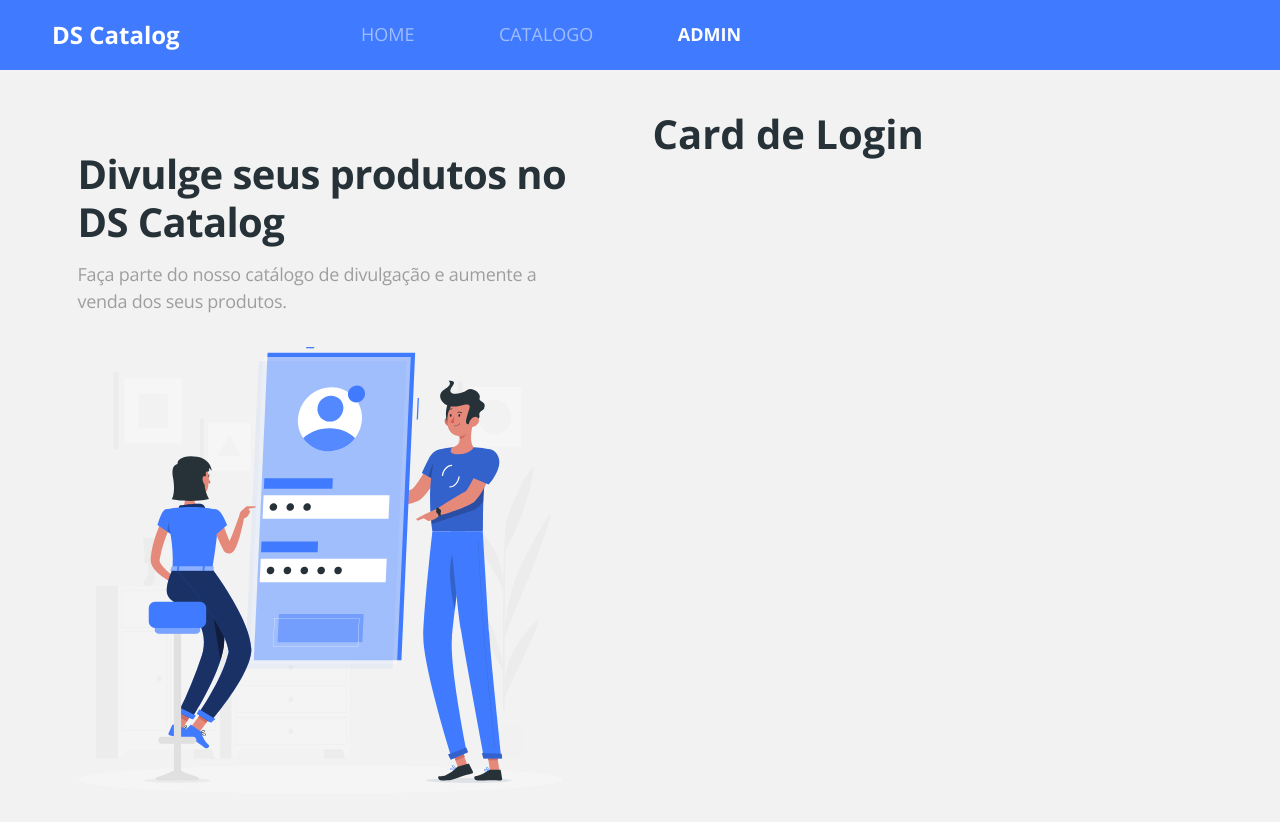
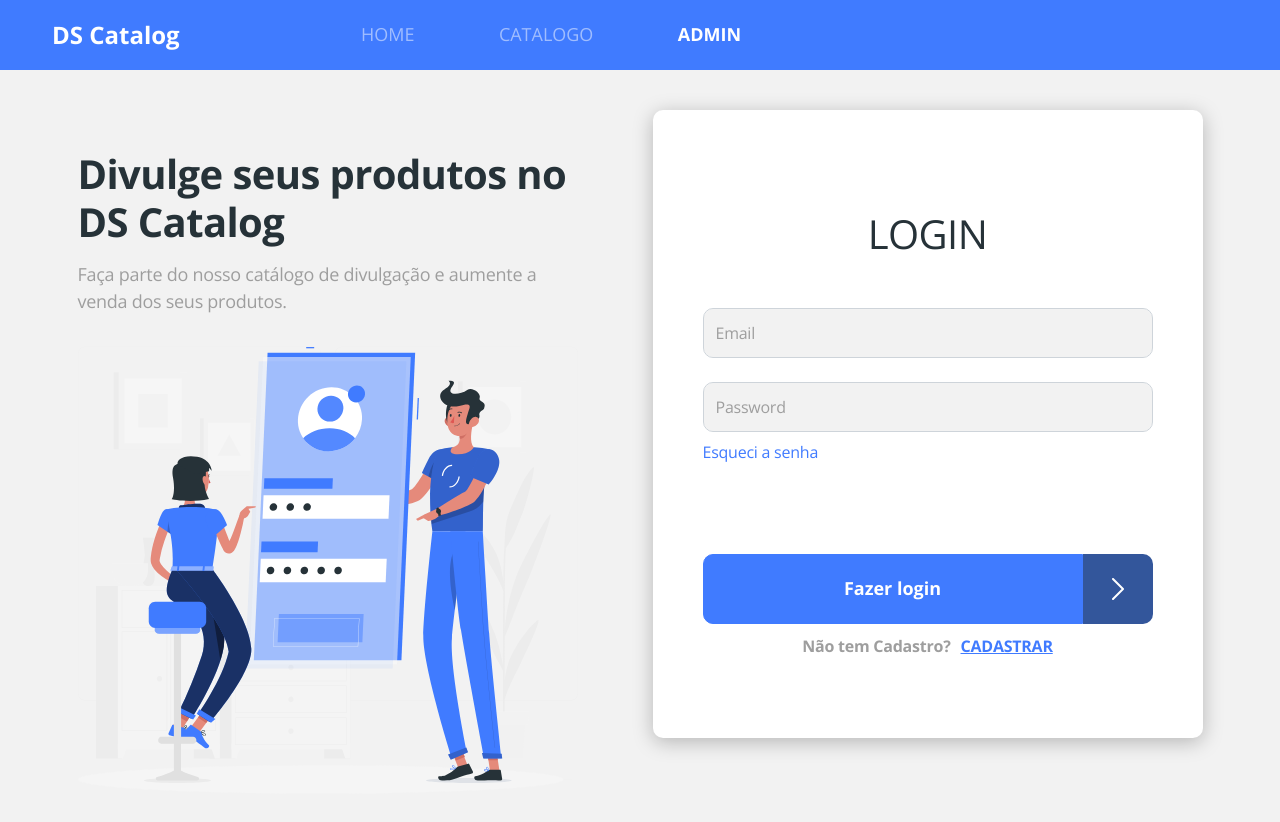
Before and after one commit to FrankDestro/DSCatalog-Bootcamp-3.0, a React (Create React App) app in the folder frontweb/: page /admin/auth/login in a window 1280 px wide. Shown: the top 822 px of the page. Built offline with nearby package versions, Linux system fonts and the light colour scheme; no server answers.

Commit message:
Login card styling

```diff
--- a/frontweb/src/App.css
+++ b/frontweb/src/App.css
@@ -1,22 +1,39 @@
 @import url('https://fonts.googleapis.com/css2?family=Montserrat:wght@400;700&family=Open+Sans:wght@400;700&display=swap');
 
-*{
+* {
   font-family: 'Open Sans', sans-serif;
 }
 
-h1,h2,h3,h4,h5,h6 {
+h1,
+h2,
+h3,
+h4,
+h5,
+h6 {
   font-weight: 700;
   margin-bottom: 0;
 }
 
-a, a:hover {
+a,
+a:hover {
   text-decoration: none;
   color: unset;
 }
-
 
 .base-card {
   background-color: #fff;
   box-shadow: 0px 4px 20px rgba(0, 0, 0, 0.25);
   border-radius: 10px;
 }
+
+.base-input {
+  border-radius: 10px;
+  font-size: 1em;
+  letter-spacing: -0.015em;
+  color: #263238;
+  height: 50px;
+}
+
+.base-input::placeholder {
+  color: #9e9e9e;
+}
--- a/frontweb/src/components/ButtonIcon/styles.css
+++ b/frontweb/src/components/ButtonIcon/styles.css
@@ -3,12 +3,13 @@
 }
 
 .btn-container button {
+  width: calc(100% - 50px);
   border-radius: 10px 0 0 10px;
 }
 
 .btn h6 {
   color: #fff;
-  font-size: 12px;
+  font-size: 14px;
 }
 
 .btn-icon-container {
@@ -27,6 +28,11 @@
     height: 70px;
     width: 70px;
   }
+
+  .btn-container button {
+    width: calc(100% - 70px);
+
+  }
   .btn h6 {
     font-size: 18px;
   }
--- /dev/null
+++ b/frontweb/src/pages/Admin/Auth/Login/index.tsx
@@ -0,0 +1,44 @@
+import { Link } from 'react-router-dom';
+import ButtonIcon from 'components/ButtonIcon';
+
+import './styles.css';
+
+const Login = () => {
+  return (
+    <div className="base-card login-card">
+      <h1>LOGIN</h1>
+      <form>
+        <div className="mb-4">
+          <input
+            type="text"
+            className="form-control base-input"
+            placeholder="Email"
+            name="username"
+          />
+        </div>
+        <div className="mb-2">
+          <input
+            type="password"
+            className="form-control base-input "
+            placeholder="Password"
+            name="password"
+          />
+        </div>
+        <Link to="/admin/auth/recover" className="login-link-recover">
+          Esqueci a senha
+        </Link>
+        <div className="login-submit">
+          <ButtonIcon text="Fazer login" />
+        </div>
+        <div className="signup-container">
+          <span className="not-registered">Não tem Cadastro?</span>
+          <Link to="/admin/auth/register" className="login-link-register">
+            CADASTRAR
+          </Link>
+        </div>
+      </form>
+    </div>
+  );
+};
+
+export default Login;
--- /dev/null
+++ b/frontweb/src/pages/Admin/Auth/Login/styles.css
@@ -0,0 +1,57 @@
+.login-card {
+  padding: 20px;
+  font-size: 16px;
+}
+
+.login-card h1 {
+  font-weight: normal;
+  font-size: 2.5em;
+  text-align: center;
+  letter-spacing: -0.015em;
+  color: #263238;
+  text-transform: uppercase;
+  margin-top: 50px;
+  margin-bottom: 50px;
+}
+
+.login-link-recover {
+  font-size: 1em;
+  letter-spacing: -0.015em;
+  color: #407bff;
+  display: block;
+  margin-bottom: 90px;
+}
+
+.login-link-register {
+  font-weight: bold;
+  font-size: 1em;
+  text-align: center;
+  letter-spacing: -0.015em;
+  text-decoration-line: underline;
+  color: #407bff;
+  margin-left: 10px;
+}
+
+.login-submit {
+  margin-bottom: 10px;
+}
+
+.not-registered {
+  font-weight: bold;
+  font-size: 1em;
+  text-align: center;
+  letter-spacing: -0.015em;
+  color: #9e9e9e;
+}
+
+.signup-container {
+  text-align: center;
+  margin-bottom: 30px;
+}
+
+@media (min-width : 576px) {
+  .login-card {
+    padding: 50px;
+  }
+
+}
--- a/frontweb/src/pages/Admin/Auth/index.tsx
+++ b/frontweb/src/pages/Admin/Auth/index.tsx
@@ -1,5 +1,6 @@
 import { ReactComponent as AuthImage } from 'assets/img/auth-image.svg';
 import { Route, Switch } from 'react-router-dom';
+import Login from './Login';
 
 import './styles.css';
 
@@ -19,7 +20,7 @@
         <div className="auth-form-container">
             <Switch>
                 <Route path='/admin/auth/login'>
-                    <h1>Card de Login</h1>
+                    <Login />
                 </Route>
                 <Route path='/admin/auth/signup'>
                     <h1>Card de Signup</h1>
```
Lines whose indentation alone changed are shown as unchanged.
